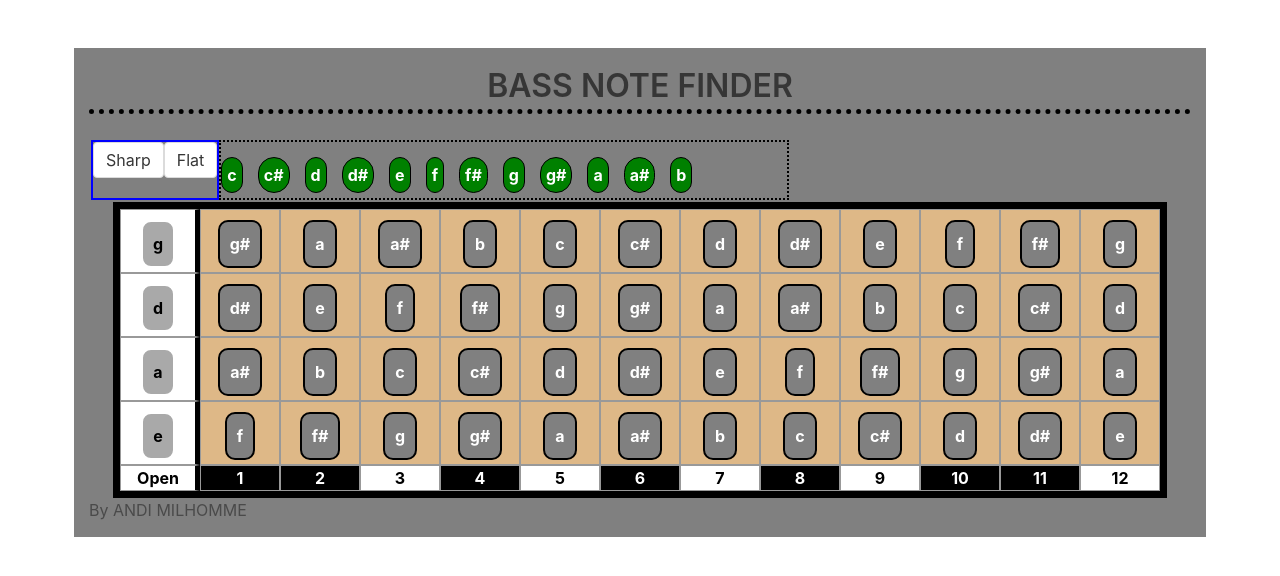
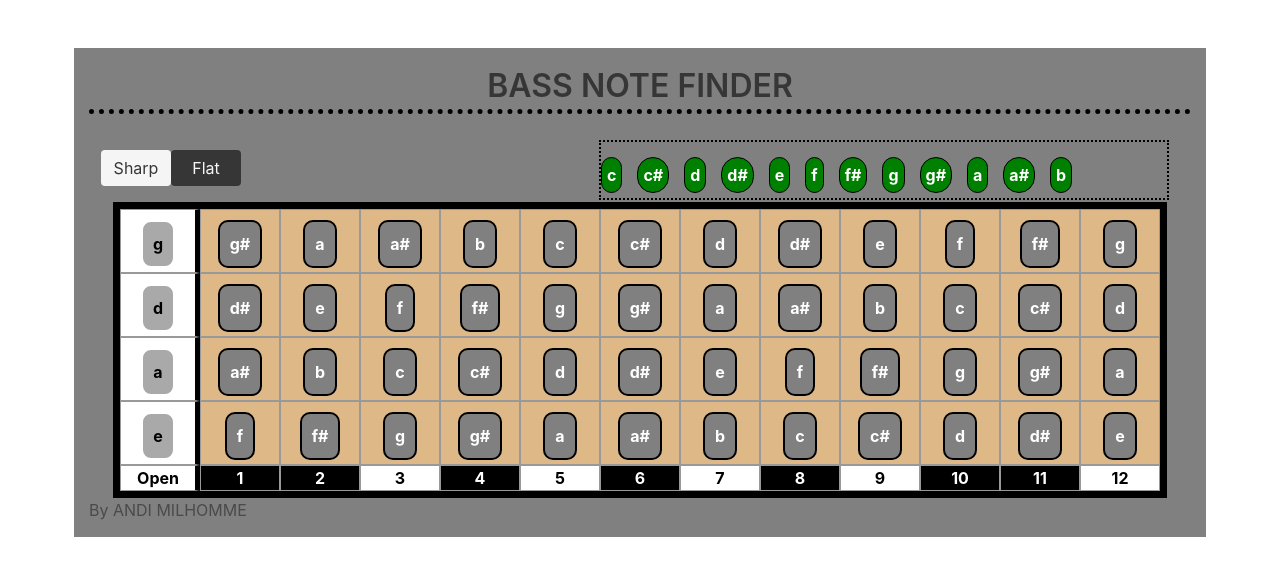
Before and after one commit to anditherobot/bassNoteFinder, an Angular app: page /bass in a window 1280 px wide. Shown: the top 576 px of the page. Built offline with nearby package versions, Linux system fonts and the light colour scheme.

Commit message:
Creating pitch control toggles updated screenshot

```diff
--- a/src/app/components/bass/bass.component.html
+++ b/src/app/components/bass/bass.component.html
@@ -3,9 +3,9 @@
 
         <div class="toolbar">
 
-    <div class="controls">
-      <button class="button" (click)="toggleType(0)">Sharp</button>
-      <button class="button" (click)="toggleType(1)">Flat</button>
+    <div class="pitch-control">
+      <button class="button" (click)="toggleType(0)" [ngClass]="togglePitch === 0 ? 'is-light' : 'is-dark' ">Sharp</button>
+      <button class="button" (click)="toggleType(1) " [ngClass]="togglePitch === 1 ? 'is-light' : 'is-dark' ">Flat</button>
     </div>
     <ul class="notesList">
       <li
--- a/src/app/components/bass/bass.component.scss
+++ b/src/app/components/bass/bass.component.scss
@@ -149,13 +149,18 @@ h1 {
 
     display: flex;
     flex-direction: row;
-    justify-items: space-between;
+    justify-content: space-between;
     padding: 2px;
 
 
 
-    & .controls {
-        border: 2px solid blue;
+    & .pitch-control {
+
+        & > button {
+           width: 70px;
+        }
+        padding: 10px;
+
 
     }
 
--- a/src/app/components/bass/bass.component.ts
+++ b/src/app/components/bass/bass.component.ts
@@ -65,10 +65,10 @@ fretNumber = this.notesData.fretNumber;
 
   };
 
-
+togglePitch = 0;
   toggleType(type) {
     if (type == NoteType.Flat) {
-
+     this.togglePitch = 1;
       this.notes = ["c", "d&#9837;", "d", "f&#9837;", "f&#9837;", "f", "g&#9837;", "g", "a&#9837;", "a", "c&#9837;"];
       this.gString = this.gStringFlat;
       this.dString = this.dStringFlat;
@@ -76,6 +76,7 @@ fretNumber = this.notesData.fretNumber;
       this.eString = this.eStringFlat;
     }
     else if (type == NoteType.Sharp) {
+      this.togglePitch = 0;
       this.notes = ["c", "c#", "d", "d#", "e", "f", "f#", "g", "g#", "a", "a#", "b"];
       this.gString = this.gStringSharp;
       this.dString = this.dStringSharp;
```
Also changed, not shown: app-screenshot.png.
